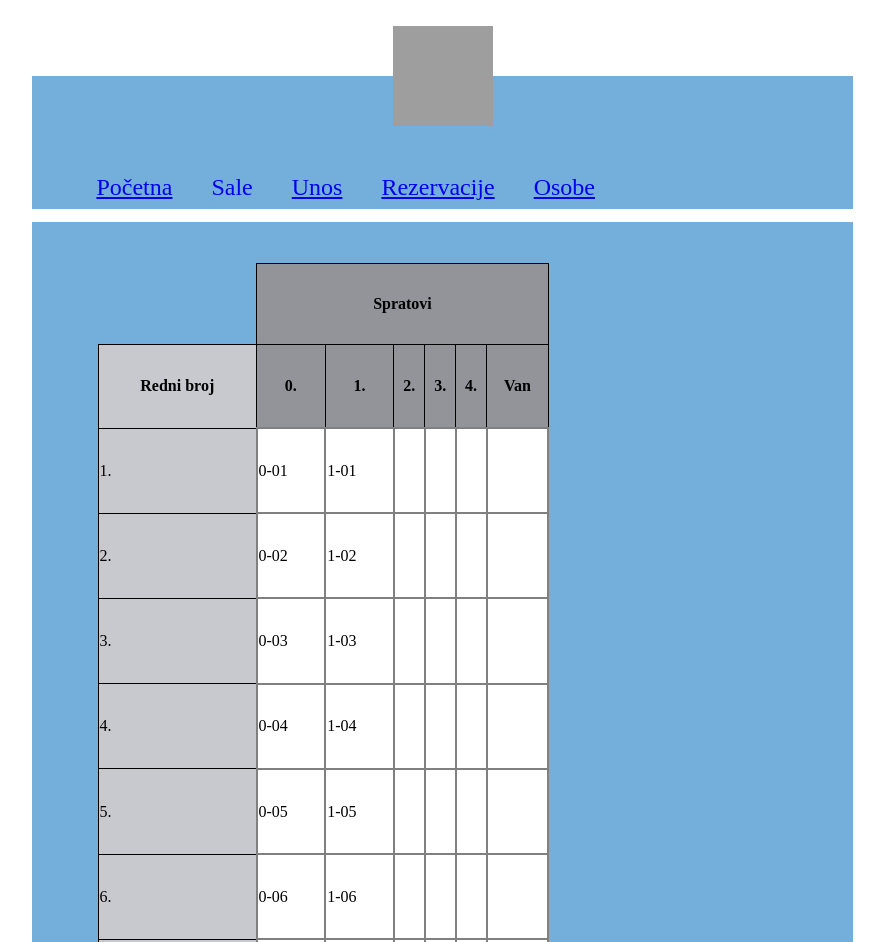
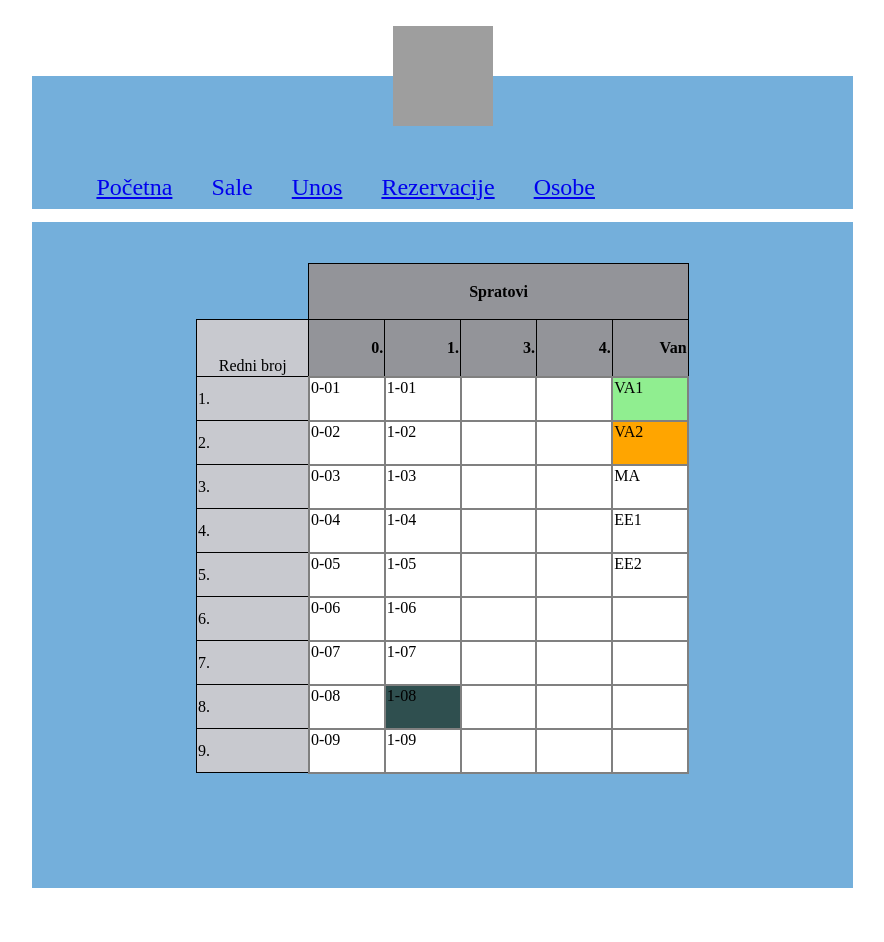
Before and after one commit to Lino2007/classroom-reservation-website, a plain HTML site: page sale.html in a window 1280 px wide. Shown: the top 942 px of the page, without its empty margins (229-1113 px from the left). After the commit the page ends 888 px from the top, so only its background shows below. Drawn offline with Linux system fonts and the light colour scheme; grey boxes are pictures that could not be loaded; a web font is replaced by a local one.

Commit message:
Prvi zadatak zavrsen

```diff
--- a/sale.css
+++ b/sale.css
@@ -27,6 +27,7 @@
 
 #negundl {
     text-decoration: none;
+
 }
 
 
@@ -57,7 +58,7 @@
 	margin-top: 1%;
   float: left;
   width : 65%;
-  height: 1000pt;
+  height: 500pt;
   background: #74afdb;
 }
 
@@ -72,44 +73,78 @@
 }
 
 #tabelaSala {
+
     margin-top: 5%;
-    margin-left: 8%;
-    width: 55%;
-    height: 70%;
+    margin-left: 20%;
+    margin-right:25%;
+   width: 60%;
+    height: 50%;
     border-collapse:collapse;
 }
-.hrow {
+.headerSprat {
     background: #939499;
+    width: 40pt;
+    height: 40pt;
+  /*  text-align: right; */
+    margin-right: 1pt;
+}
+
+.headerSprat #sprat {
+    height: 50pt;
+    background: #939499;
+    text-align: center;
 
 }
 
-.trow {
-    background: #939499;
+.headerSprat.low {
+    text-align: right;
 
 }
 
+#rb {
 
+    vertical-align: bottom ;
+    text-align: center;
+}
+
+.sala.zauzetaSala {
+    background:orange;
+}
+
+.sala.slobodnaSala {
+    background:lightgreen;
+}
 
 #blanko {
     visibility: hidden;
     border: 0;
 }
 
-.trow, .srow, .nrow,.hrow {
+ .headerRedni, .sala,.headerSprat {
 
           border: solid 1px black;
 
 
 }
-.srow {
+
+.headerRedni {
     background:  #c8c9cf;
+    width : 60pt;
 
+    font-weight: normal;
+    text-align: left ;
 
 }
 
-.nrow {
+.sala.kancelarija {
+    background: darkslategray;
+}
+
+.sala {
     background: white;
     border: solid 2px gray;
-
-
+    width: 30pt;
+    height: 30pt;
+    vertical-align: top;
+    text-align: left;
 }
--- a/sale.html
+++ b/sale.html
@@ -1,14 +1,16 @@
 <!DOCTYPE html>
 <HTML>
+
 <HEAD>
         <TITLE>Spirala 1</TITLE>
         <link rel="stylesheet" type="text/css" href="sale.css">
         <META http-equiv="Content-Type" content="text/html; charset=utf-8">
 </HEAD>
+
 <BODY>
         <div id="okvir">
                 <div id="meni">
-        <img class="htmlslika" src="https://image.flaticon.com/icons/svg/1216/1216733.svg" >
+                        <img class="htmlslika" src="https://image.flaticon.com/icons/svg/1216/1216733.svg">
                         <ul>
                                 <li><a href="#">Početna</a></li>
                                 <li><a href="#" id="negundl">Sale</a></li>
@@ -18,103 +20,94 @@
                         </ul>
                 </div>
                 <div id="glavni">
-            <table  id="tabelaSala">
+                        <table id="tabelaSala">
                                 <tr>
                                         <th id="blanko"></th>
-                      <th colspan="6" class="trow">Spratovi</th>
+                                        <th colspan="6" class="headerSprat" id="sprat">Spratovi</th>
                                 </tr>
                                 <tr>
-                     <th class="srow">Redni broj</th>
-                      <th class="hrow">0.</th>
-                      <th class="hrow">1.</th>
-                      <th class="hrow">2.</th>
-                      <th class="hrow">3.</th>
-                      <th class="hrow">4.</th>
-                      <th class="hrow">Van</th>
+                                        <th class="headerRedni" id="rb">Redni broj</th>
+                                        <th class="headerSprat low">0.</th>
+                                        <th class="headerSprat low">1.</th>
+                                        <th class="headerSprat low">3.</th>
+                                        <th class="headerSprat low">4.</th>
+                                        <th class="headerSprat low">Van</th>
                                 </tr>
                                 <tr>
-                      <td class="srow">1.</td>
-                      <td class="nrow">0-01</td>
-                    <td class="nrow">1-01</td>
-                      <td class="nrow"></td>
-                      <td class="nrow"></td>
-                      <td class="nrow"></td>
-                      <td class="nrow"></td>
+                                        <th class="headerRedni">1.</td>
+                                        <td class="sala">0-01</td>
+                                        <td class="sala">1-01</td>
+                                        <td class="sala"></td>
+                                        <td class="sala"></td>
+                                        <td class="sala slobodnaSala">VA1</td>
                                 </tr>
                                 <tr>
-                            <td class="srow">2.</td>
-                            <td class="nrow">0-02</td>
-                            <td class="nrow">1-02</td>
-                            <td class="nrow"></td>
-                            <td class="nrow"></td>
-                            <td class="nrow"></td>
-                            <td class="nrow"></td>
+                                        <th class="headerRedni">2.</td>
+                                        <td class="sala">0-02</td>
+                                        <td class="sala">1-02</td>
+                                        <td class="sala"></td>
+                                        <td class="sala"></td>
+                                        <td class="sala zauzetaSala">VA2</td>
                                 </tr>
                                 <tr>
-                            <td class="srow">3.</td>
-                            <td class="nrow">0-03</td>
-                            <td class="nrow">1-03</td>
-                            <td class="nrow"></td>
-                            <td class="nrow"></td>
-                            <td class="nrow"></td>
-                            <td class="nrow"></td>
+                                        <th class="headerRedni">3.</td>
+                                        <td class="sala">0-03</td>
+                                        <td class="sala">1-03</td>
+                                        <td class="sala"></td>
+                                        <td class="sala"></td>
+                                        <td class="sala">MA</td>
                                 </tr>
                                 <tr>
-                            <td class="srow">4.</td>
-                            <td class="nrow">0-04</td>
-                            <td class="nrow">1-04</td>
-                            <td class="nrow"></td>
-                            <td class="nrow"></td>
-                            <td class="nrow"></td>
-                            <td class="nrow"></td>
+                                        <th class="headerRedni">4.</td>
+                                        <td class="sala">0-04</td>
+                                        <td class="sala">1-04</td>
+                                        <td class="sala"></td>
+                                        <td class="sala"></td>
+                                        <td class="sala">EE1</td>
                                 </tr>
                                 <tr>
-                            <td class="srow">5.</td>
-                            <td class="nrow">0-05</td>
-                            <td class="nrow">1-05</td>
-                            <td class="nrow"></td>
-                            <td class="nrow"></td>
-                            <td class="nrow"></td>
-                            <td class="nrow"></td>
+                                        <th class="headerRedni">5.</td>
+                                        <td class="sala">0-05</td>
+                                        <td class="sala">1-05</td>
+                                        <td class="sala"></td>
+                                        <td class="sala"></td>
+                                        <td class="sala">EE2</td>
                                 </tr>
                                 <tr>
-                            <td class="srow">6.</td>
-                            <td class="nrow">0-06</td>
-                            <td class="nrow">1-06</td>
-                            <td class="nrow"></td>
-                            <td class="nrow"></td>
-                            <td class="nrow"></td>
-                            <td class="nrow"></td>
+                                        <th class="headerRedni">6.</td>
+                                        <td class="sala">0-06</td>
+                                        <td class="sala">1-06</td>
+                                        <td class="sala"></td>
+                                        <td class="sala"></td>
+                                        <td class="sala"></td>
                                 </tr>
                                 <tr>
-                            <td class="srow">7.</td>
-                            <td class="nrow">0-07</td>
-                            <td class="nrow">1-07</td>
-                            <td class="nrow"></td>
-                            <td class="nrow"></td>
-                            <td class="nrow"></td>
-                            <td class="nrow"></td>
+                                        <th class="headerRedni">7.</td>
+                                        <td class="sala">0-07</td>
+                                        <td class="sala">1-07</td>
+                                        <td class="sala"></td>
+                                        <td class="sala"></td>
+                                        <td class="sala"></td>
                                 </tr>
                                 <tr>
-                            <td class="srow">8.</td>
-                            <td class="nrow">0-08</td>
-                            <td class="nrow">1-08</td>
-                            <td class="nrow"></td>
-                            <td class="nrow"></td>
-                            <td class="nrow"></td>
-                            <td class="nrow"></td>
+                                        <th class="headerRedni">8.</td>
+                                        <td class="sala">0-08</td>
+                                        <td class="sala kancelarija">1-08</td>
+                                        <td class="sala"></td>
+                                        <td class="sala"></td>
+                                        <td class="sala"></td>
                                 </tr>
                                 <tr>
-                            <td class="srow">9.</td>
-                            <td class="nrow">0-09</td>
-                            <td class="nrow">1-09</td>
-                            <td class="nrow"></td>
-                            <td class="nrow"></td>
-                            <td class="nrow"></td>
-                            <td class="nrow"></td>
+                                        <th class="headerRedni">9.</td>
+                                        <td class="sala">0-09</td>
+                                        <td class="sala">1-09</td>
+                                        <td class="sala"></td>
+                                        <td class="sala"></td>
+                                        <td class="sala"></td>
                                 </tr>
                         </table>
                 </div>
         </div>
 </BODY>
+
 </HTML>
```
Lines whose indentation alone changed are shown as unchanged.
